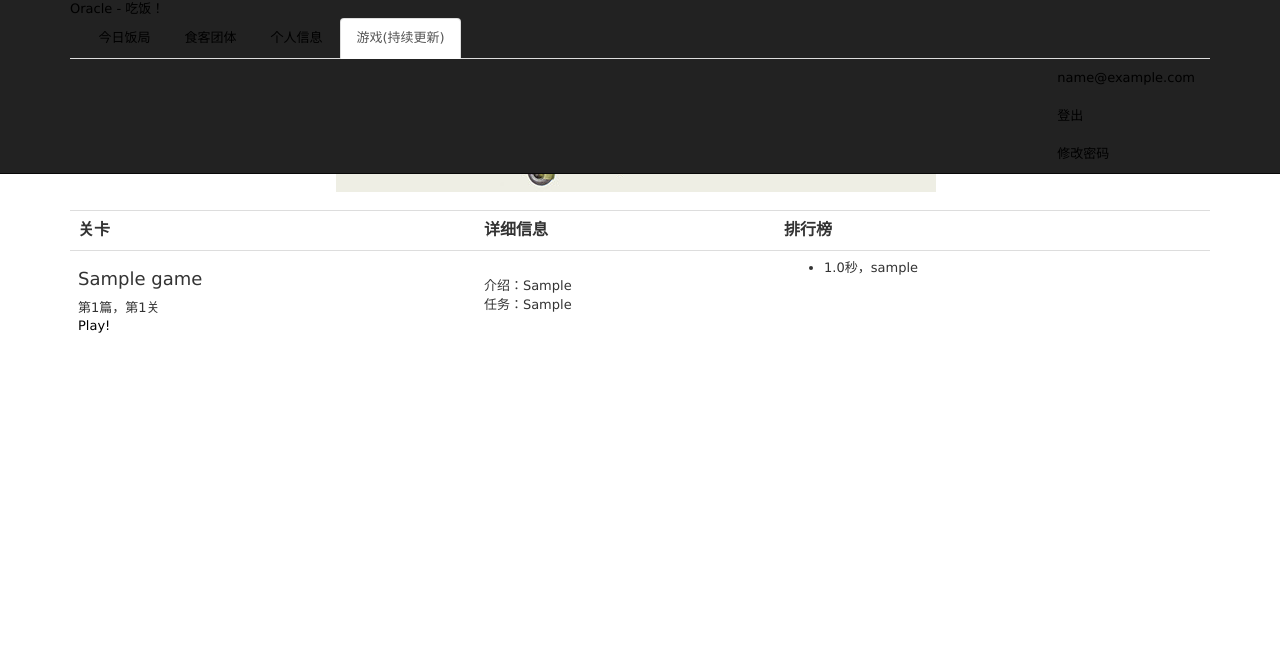
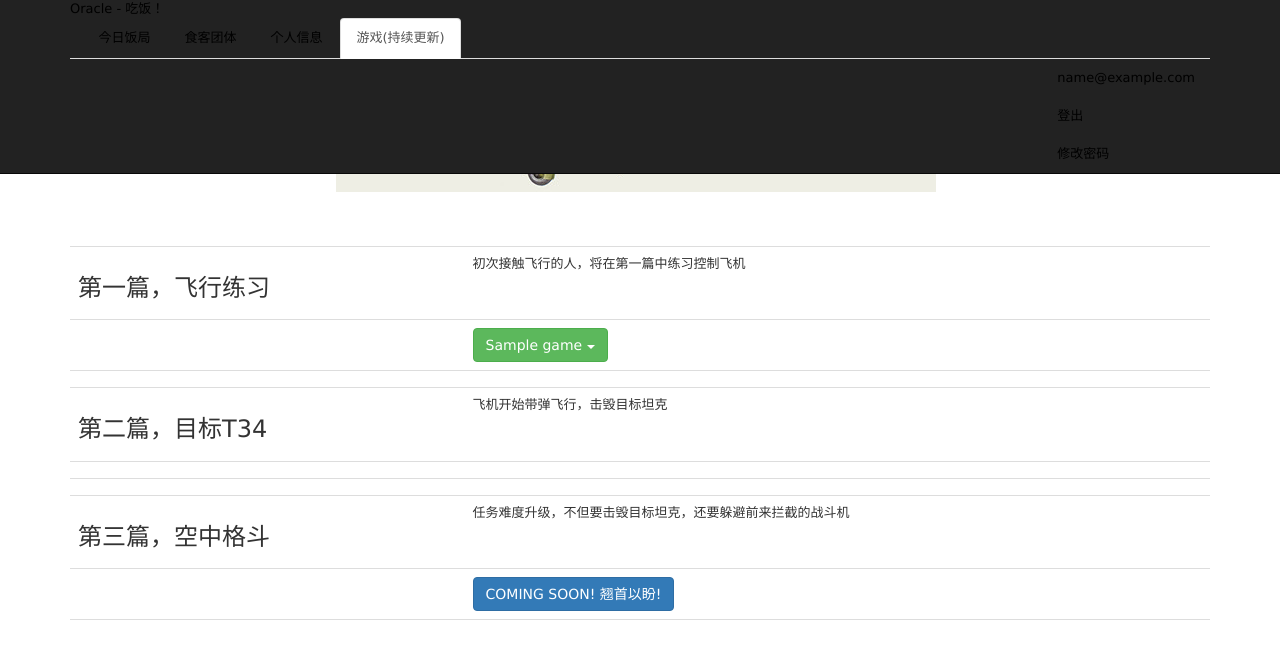
Before and after one commit to desanlee/chifan, a Rails app: page /games in a window 1280 px wide. Shown: the top 659 px of the page. Run offline with Rails 7, Linux system fonts and the light colour scheme; a user stored in the database is signed in; tables that the repository leaves empty hold one stand-in row (values such as "Sample post"); style sheets or scripts are compiled from the project's sources; parts of the project's set-up code (start-up, migrations or seed data) failed here and were passed over; some libraries are stand-ins or nearby versions.

Commit message:
little changed

```diff
--- a/app/models/game.rb
+++ b/app/models/game.rb
@@ -3,7 +3,7 @@
 
   has_many :scores, class_name: "Score"
 
-  default_scope order: 'games.season ASC'
+  default_scope order: 'games.episode ASC'
 
   def threshold
   	if self.scores.count < 3 then
@@ -13,4 +13,21 @@
   	end
 	end
 
+	def mybestscore user
+		userscores = Score.find_all_by_game_id_and_user_id(self.id, user.id)
+		if userscores.count != 0
+			return userscores.first
+		else
+			return nil
+		end
+	end
+
+	def bestscore
+		if self.scores.count != 0
+			return self.scores.first
+		else
+			return nil
+		end
+	end
+
 end
--- a/app/models/user.rb
+++ b/app/models/user.rb
@@ -19,7 +19,7 @@
 
   def name
 		if self.nickname == nil or self.nickname == ""
-			return self.email
+			return self.email.chomp("@oracle.com")
 		else
 			return self.nickname
 		end
@@ -68,7 +68,7 @@
 	end
 
 	def remaining fangroup
-		return self.inchargeamount(fangroup) - self.lunchamount(fangroup)
+		return ( self.inchargeamount(fangroup) - self.lunchamount(fangroup) ).round
 	end
 
 end
--- a/app/views/games/index.html.erb
+++ b/app/views/games/index.html.erb
@@ -1,46 +1,105 @@
 <center class="container">
 <%= image_tag "pilot_pics/logo.jpg" %>
-&nbsp <br>&nbsp<br>
+&nbsp <br>&nbsp<br> <br>&nbsp<br>
+</center>
+
+<div class="container">
 	<table class="table span10">
-	<tr>
-		<th>关卡</th>
-		<th>详细信息</th>
-		<th>排行榜</th>
-	</tr>
-<% @games.each do |game| %>
-  <tr>
-    <td>
-			<h4><%= game.title %></h4>
-			第<%= game.season %>篇，第<%= game.episode %>关<br>
-			<%= link_to 'Play!', game %>
-			<% if current_user.email == "ji.x.li@oracle.com"%>
-				<%= link_to 'Edit', edit_game_path(game) %>
-				<%= link_to 'Destroy', game, method: :delete, data: { confirm: 'Are you sure?' } %>
+	<tr><td><h3>第一篇，飞行练习</h3></td><td>初次接触飞行的人，将在第一篇中练习控制飞机</td></tr>
+	<tr><td></td><td>
+		<% @games.each do |g|%>
+			<% if g.season == 1 %>
+				<div class="btn-group">
+					<% if g.mybestscore(current_user) != nil then %>
+				  	<a class="btn btn-success dropdown-toggle" data-toggle="dropdown" href="#">
+				  <% else %>
+				  	<a class="btn dropdown-toggle" data-toggle="dropdown" href="#">
 				  <% end %>
-		</td>
-    <td><br>
-			介绍：<%= game.info %><br>
-			任务：<%= game.task %>
-		</td>
-		<td>
-		<% if game.scores.count == 0 then %>
-			没有记录
-		<% else %>
-			<ul>
+				    <%= g.title %>
+				    <span class="caret"></span>
+				  </a>
+				  <ul class="dropdown-menu pull-right" role="menu" aria-labelledby="dLabel">
+				  	<% if g.scores.count != 0 then %>
+				  		<center>成绩排行榜：
 							<% tmp = 0 %>
-				<% game.scores.each do |s|%>
+							<% g.scores.each do |s|%>
 								<% tmp = tmp + 1
 								break if tmp > 3 %>
 								<li><%= s.record %>秒，<%= s.user.name %></li>
 							<% end %>
+						<% end %>
+						<% if g.mybestscore(current_user) != nil then %>
+							<li class="divider"></li>
+				  		我的最好成绩：
+							<li><%= g.mybestscore(current_user).record %>秒</li></center>
+						<% end %>
+				    <li class="divider"></li>
+				    <center><li>
+				    	<%= link_to "开始游戏", g %>
+				    	<% if current_user.email == "ji.x.li@oracle.com"%>
+								<%= link_to 'Edit', edit_game_path(g) %>
+								<%= link_to 'Destroy', g, method: :delete, data: { confirm: 'Are you sure?' } %>
+							<% end %>
+						</li></center>
 				  </ul>
+				</div>
 			<% end %>
-		</td>
-  </tr>
 		<% end %>
+	</td></tr>
+	<tr><td></td><td></td></tr>
+
+	<tr><td><h3>第二篇，目标T34</h3></td><td>飞机开始带弹飞行，击毁目标坦克</td></tr>
+	<tr><td></td><td>
+		<% @games.each do |g|%>
+			<% if g.season == 2 %>
+
+				<div class="btn-group">
+					<% if g.mybestscore(current_user) != nil then %>
+				  	<a class="btn btn-success dropdown-toggle" data-toggle="dropdown" href="#">
+				  <% else %>
+				  	<a class="btn dropdown-toggle" data-toggle="dropdown" href="#">
+				  <% end %>
+				    <%= g.title %>
+				    <span class="caret"></span>
+				  </a>
+				  <ul class="dropdown-menu pull-right" role="menu" aria-labelledby="dLabel">
+				  	<% if g.scores.count != 0 then %>
+				  		<center>成绩排行榜：
+							<% tmp = 0 %>
+							<% g.scores.each do |s|%>
+								<% tmp = tmp + 1
+								break if tmp > 3 %>
+								<li><%= s.record %>秒，<%= s.user.name %></li>
+							<% end %>
+						<% end %>
+						<% if g.mybestscore(current_user) != nil then %>
+							<li class="divider"></li>
+				  		我的最好成绩：
+							<li><%= g.mybestscore(current_user).record %>秒</li></center>
+						<% end %>
+				    <li class="divider"></li>
+				    <center><li>
+				    	<%= link_to "开始游戏", g %>
+				    	<% if current_user.email == "ji.x.li@oracle.com"%>
+								<%= link_to 'Edit', edit_game_path(g) %>
+								<%= link_to 'Destroy', g, method: :delete, data: { confirm: 'Are you sure?' } %>
+							<% end %>
+						</li></center>
+				  </ul>
+				</div>
+
+			<% end %>
+		<% end %>
+	</td></tr>
+	<tr><td></td><td></td></tr>
+
+	<tr><td><h3>第三篇，空中格斗</h3></td><td>任务难度升级，不但要击毁目标坦克，还要躲避前来拦截的战斗机</td></tr>
+	<tr><td></td><td><div class="btn btn-primary btn-alert">COMING SOON! 翘首以盼!</div></td></tr>
+	<tr><td></td><td></td></tr>
 	</table>
+</div>
 
-</center>
+
 
 <% if current_user.email == "ji.x.li@oracle.com"%>
 	<hr><center>
--- a/app/views/games/show.html.erb
+++ b/app/views/games/show.html.erb
@@ -172,9 +172,9 @@
 				ctx.fillText("Press 2 to play again", 400, 230);
 				//window.location.href="/application/switchexpansion?infoid=" + infoid;
 
-				if(!uploaded && duration < <%= @game.threshold %>) {
+				if(!uploaded) {
 					uploaded = true;
-					if(window.confirm( duration + '秒！排名前三的成绩！要提交吗？')){
+					if(window.confirm( "过关！使用" + duration + '秒，要提交成绩吗？')){
 						//SubmitScore("/scores/new",<%=@game.id%>,<%=current_user.id%>, duration );
 						window.location.href="/scores/submit?game_id=<%=@game.id%>&user_id=<%=current_user.id%>&record=" + duration ;
 					}
```
Also changed, not shown: app/assets/javascripts/envs/furniture.js (+9 -0 lines), app/assets/javascripts/episodes/s1.js (+14 -38 lines), app/assets/javascripts/episodes/s2.js (+35 -2 lines). Lines whose indentation alone changed are shown as unchanged.
